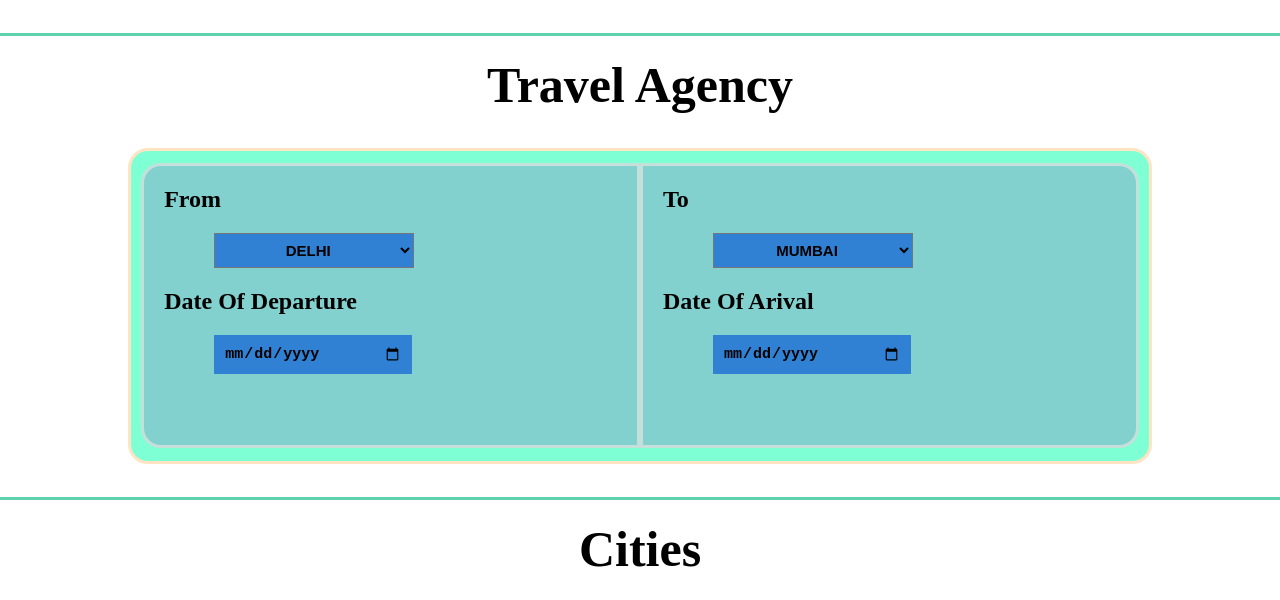
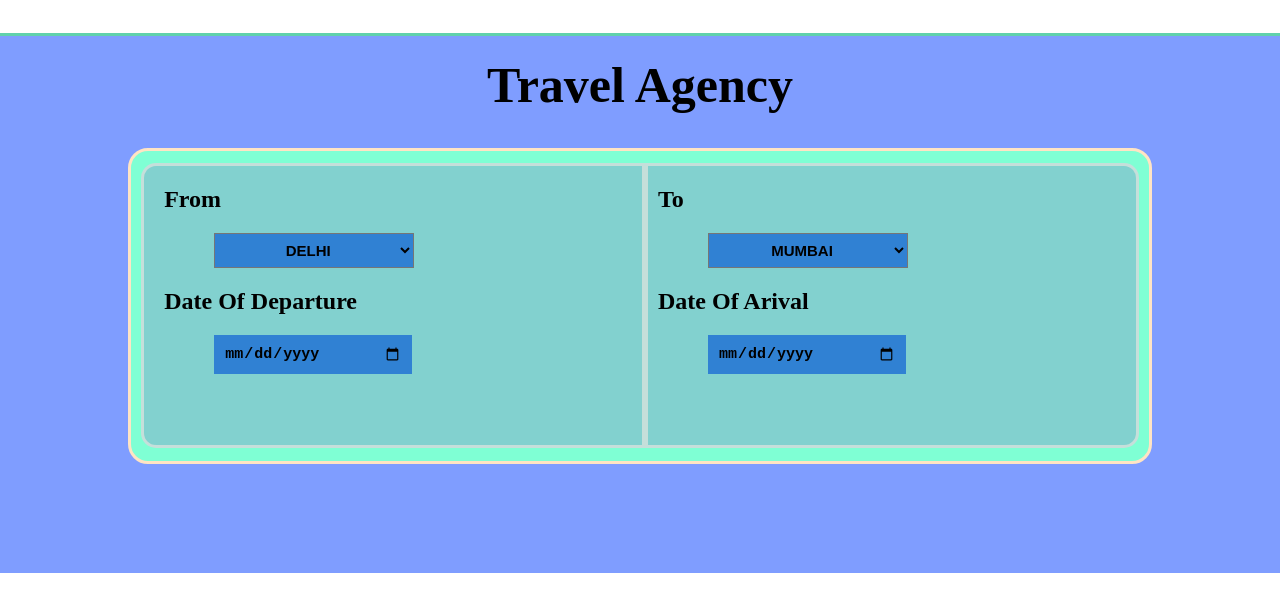
Before and after one commit to Piyusha1210/TravelAgency, a plain HTML site: page index.html in a window 1280 px wide. Shown: the part 1608-2208 px from the top of the page. Drawn offline with Linux system fonts and the light colour scheme.

Commit message:
Update home.css

```diff
--- a/home.css
+++ b/home.css
@@ -57,6 +57,11 @@ body{
     /* margin-top: 80px; */
     font-size: 50px;
 }
+
+.des-cover-img{
+    height: 540px;
+    background-color: rgb(127, 157, 255);
+}
 #destination-box{
     margin: auto 10%;
     border:solid bisque;
@@ -68,8 +73,8 @@ body{
 }
 #From
 {
-    border-top-left-radius: 20px;
-    border-bottom-left-radius: 20px;
+    border-top-left-radius: 15px;
+    border-bottom-left-radius: 15px;
     padding-left: 20px;
     margin: auto 0% auto 1%;
     width: 49%;
@@ -83,9 +88,9 @@ body{
 }
 #To
 {
-    border-top-right-radius: 20px;
-    border-bottom-right-radius: 20px;
-    padding-left: 20px;
+    border-top-right-radius: 15px;
+    border-bottom-right-radius: 15px;
+    padding-left: 10px;
     margin: auto 1% auto 0%;
     width: 49%;
     height: 90%;
@@ -194,7 +199,7 @@ select{
     margin-left: 10px;
 }
 .review-button{
-    color: rgb(31, 121, 173);
+    color: rgb(255, 255, 255);
     font-size: 20px;
     text-decoration: none;
     margin-left: 20px;
```
